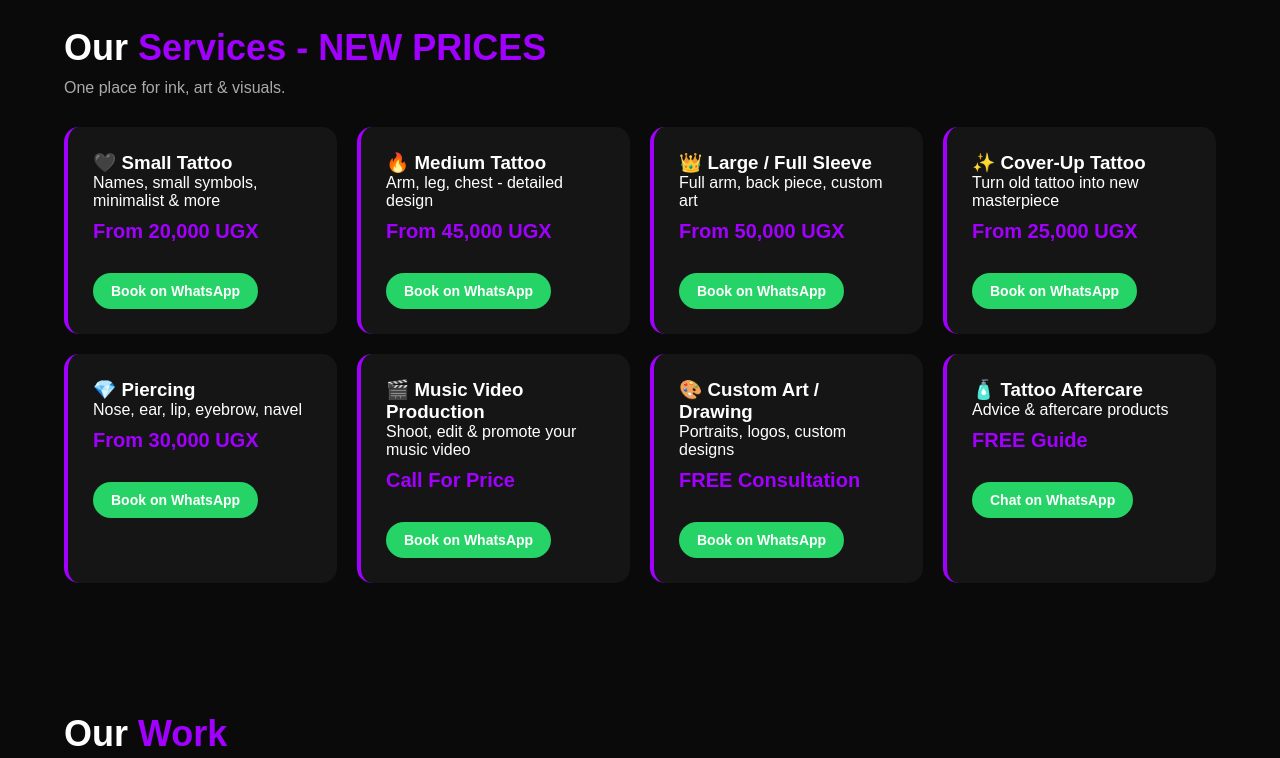
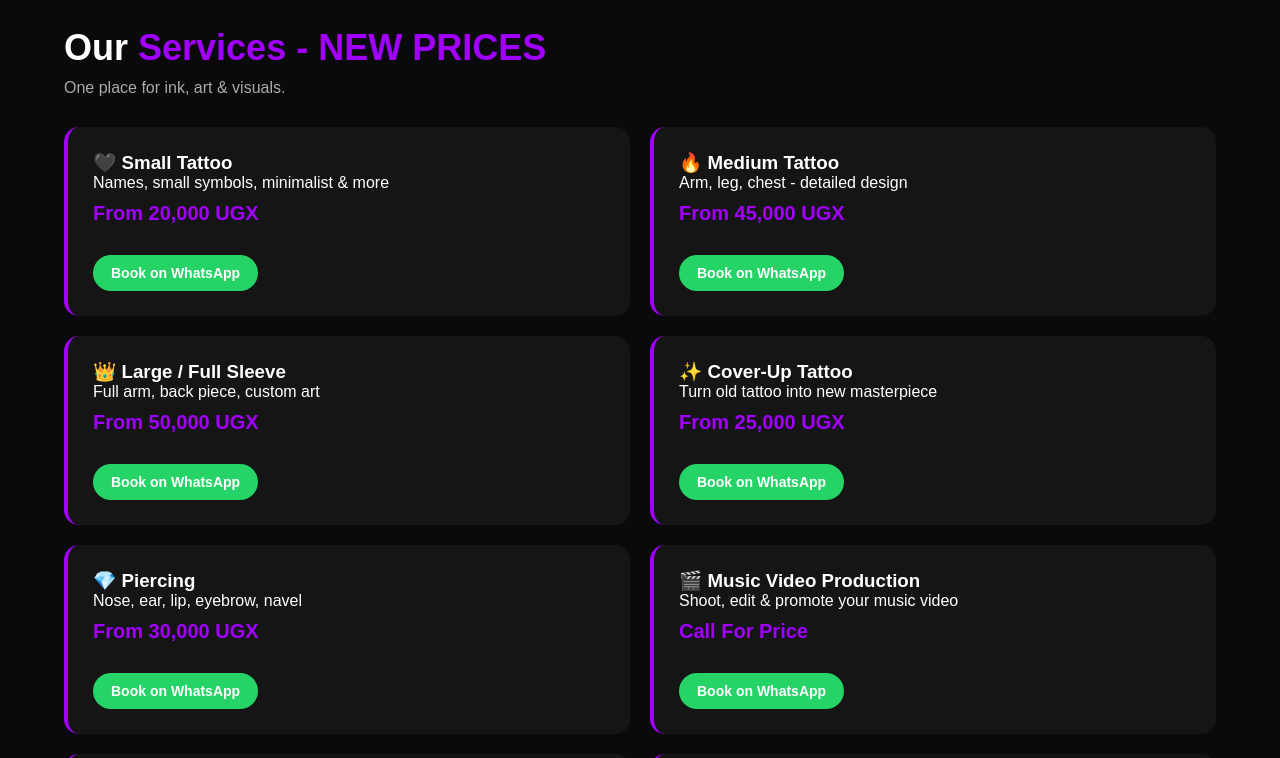
Before and after one commit to pandaniga16-eng/Divan-tattoos-, a plain HTML site: page index.html in a window 1280 px wide. Shown: the part 900-1658 px from the top of the page. Drawn offline with Linux system fonts and the light colour scheme.

Commit message:
Set services grid to two columns

```diff
--- a/index.html
+++ b/index.html
@@ -36,7 +36,7 @@ input,select,textarea{width:100%;padding:14px;margin:10px 0;background:#222;bord
 footer{text-align:center;padding:30px;background:#000;color:#777}
 .footer-logo{width:120px;height:120px;border-radius:50%;object-fit:cover;border:3px solid #a100ff;margin-bottom:15px}
 .wa-float{position:fixed;bottom:20px;right:20px;background:#25D366;color:#fff;width:60px;height:60px;border-radius:50%;display:flex;align-items:center;justify-content:center;font-size:30px;text-decoration:none;z-index:999;box-shadow:0 5px 20px rgba(0,0,0,.5)}
-#services > .grid{grid-template-columns:repeat(4,minmax(0,1fr))}
+#services > .grid{grid-template-columns:repeat(2,minmax(0,1fr))}
 #gallery > .grid{grid-template-columns:repeat(2,minmax(0,1fr))}
 #services .service{min-width:0;overflow-wrap:anywhere}
 @media(max-width:800px){#services > .grid{grid-template-columns:repeat(2,minmax(0,1fr));gap:12px} #services .service{padding:15px} #services .service .btn-wa{padding:10px!important;line-height:1.2} #gallery > .grid{gap:12px} #gallery .card div{padding:12px} #gallery .card img{height:auto;aspect-ratio:4/5;object-fit:cover}}
```
